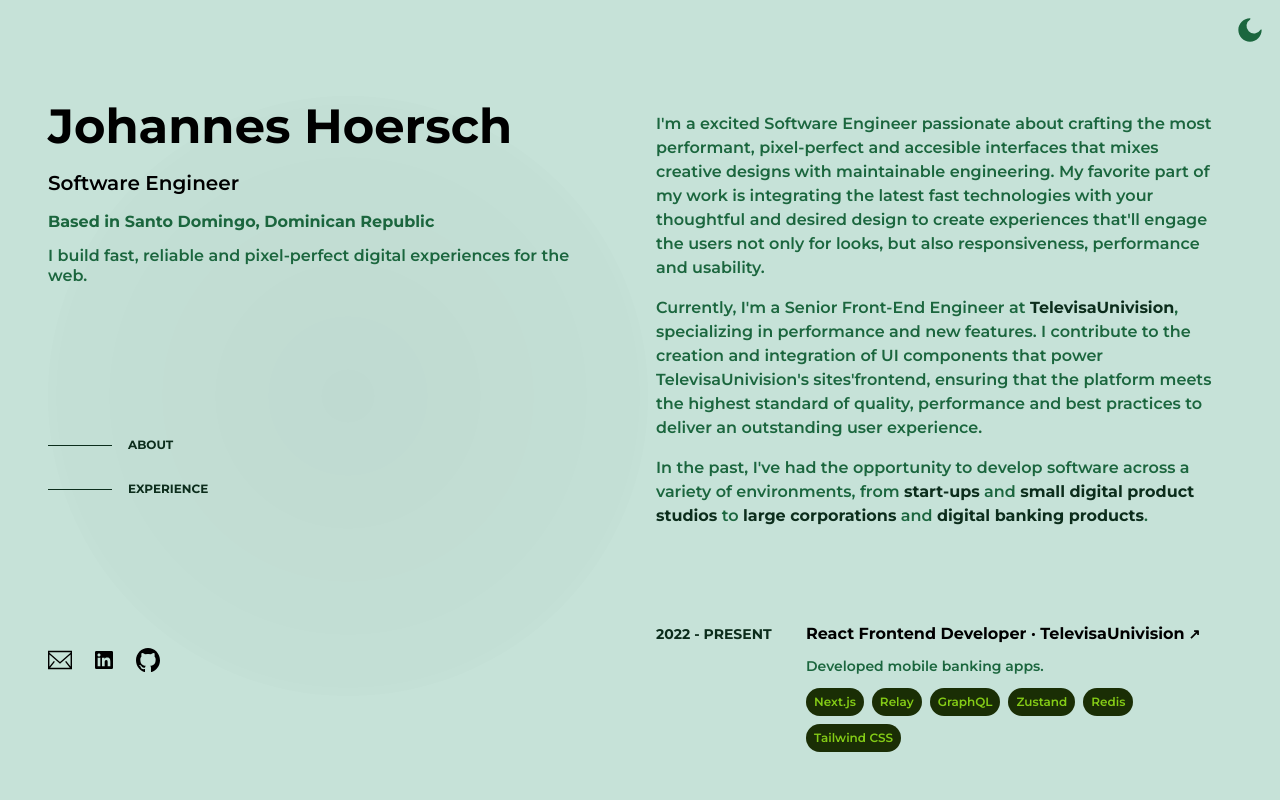
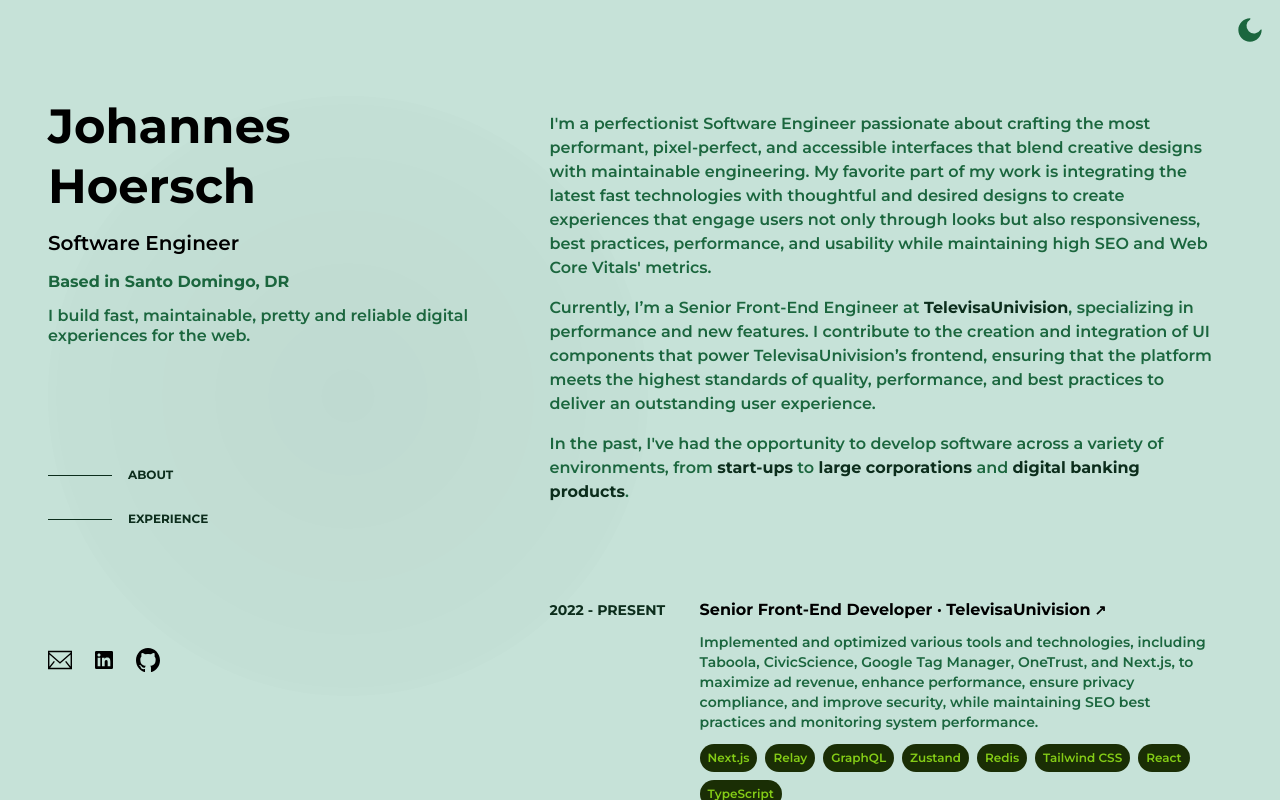
Before and after one commit to Johannsis/Portfolio, a Next.js app: page / in a window 1280 px wide. Built offline with nearby package versions, Linux system fonts and the light colour scheme.

Commit message:
fine details

```diff
--- a/src/app/page.tsx
+++ b/src/app/page.tsx
@@ -6,10 +6,10 @@ import Header from '@jh/components/organisms/Header';
 
 export default function Home(): React.ReactElement {
   return (
-    <div className="flex min-h-screen w-full min-w-min grow flex-col gap-6 bg-secondary-40 px-6 py-12 text-black antialiased transition ease-in-out dark:bg-primary-20 dark:text-secondary-100 md:gap-12 lg:px-12 lg:py-24">
+    <div className="flex min-h-screen w-full min-w-min grow flex-col gap-6 bg-secondary-40 px-6 py-12 text-black antialiased transition ease-in-out dark:bg-primary-30 dark:text-secondary-100 md:gap-12 lg:px-12 lg:py-24">
       <div className="z-10 flex min-h-full max-w-7xl flex-col gap-6 self-center lg:flex-row">
         <Header />
-        <main className="mx-auto my-0 flex w-full grow flex-col gap-16 py-0 lg:mr-0 lg:max-w-[50%]">
+        <main className="mx-auto my-0 flex w-full grow flex-col gap-16 py-0 lg:mr-0 lg:max-w-[calc(60%-0.75rem)]">
           <AboutWidget />
           <ExperienceWidget />
           <footer className="body-xs flex flex-col gap-2 font-semibold text-primary-100 dark:font-normal dark:text-secondary-50 lg:p-4">
--- a/src/components/atoms/SectionTitle/index.tsx
+++ b/src/components/atoms/SectionTitle/index.tsx
@@ -11,7 +11,7 @@ function SectionTitle({ title }: SectionTitleProps): React.ReactElement {
         'titles-lg sticky top-0 w-full py-6 font-extrabold uppercase tracking-wider text-primary-100 dark:font-bold dark:text-secondary-50 lg:hidden',
       )}
     >
-      <div className="absolute left-0 top-0 -z-10 -ml-8 h-full w-screen overflow-clip bg-secondary-40 opacity-90 transition-colors dark:bg-primary-20"></div>
+      <div className="absolute left-0 top-0 -z-10 -ml-8 h-full w-screen overflow-clip bg-secondary-40 opacity-90 transition-colors dark:bg-primary-30"></div>
       {title}
     </h2>
   );
--- a/src/components/molecules/HeaderNavItem/index.tsx
+++ b/src/components/molecules/HeaderNavItem/index.tsx
@@ -9,8 +9,7 @@ interface HeaderNavItemProps {
 }
 
 const observerOptions: IntersectionObserverInit = {
-  rootMargin: '10px 10px 10px 10px',
-  threshold: [0, 0.25, 0.5, 0.75, 1],
+  threshold: [0, 0.1, 0.2, 0.3, 0.4, 0.5, 0.6, 0.7, 0.8, 0.9, 1],
 };
 
 function HeaderNavItem({
@@ -27,7 +26,7 @@ function HeaderNavItem({
       (entries: IntersectionObserverEntry[]): void => {
         entries.forEach((entry): void => {
           const { bottom } = entry.boundingClientRect;
-          const isInterecting = bottom >= 0 && entry.intersectionRatio >= 0.6;
+          const isInterecting = bottom >= 0 && entry.intersectionRatio >= 0.2;
           if (!isInterecting) {
             setActive(false);
 
--- a/src/components/organisms/AboutWidget/index.tsx
+++ b/src/components/organisms/AboutWidget/index.tsx
@@ -6,33 +6,31 @@ function AboutWidget(): React.ReactElement {
     <Section ariaLabel="About me" className="lg:!p-4" id="about">
       <SectionTitle title="about" />
       <p className="body-md font-semibold leading-6 text-primary-100 dark:font-normal dark:text-secondary-50">
-        I&apos;m a excited Software Engineer passionate about crafting the most
-        performant, pixel-perfect and accesible interfaces that mixes creative
-        designs with maintainable engineering. My favorite part of my work is
-        integrating the latest fast technologies with your thoughtful and
-        desired design to create experiences that&apos;ll engage the users not
-        only for looks, but also responsiveness, performance and usability.
+        I&apos;m a perfectionist Software Engineer passionate about crafting the
+        most performant, pixel-perfect, and accessible interfaces that blend
+        creative designs with maintainable engineering. My favorite part of my
+        work is integrating the latest fast technologies with thoughtful and
+        desired designs to create experiences that engage users not only through
+        looks but also responsiveness, best practices, performance, and
+        usability while maintaining high SEO and Web Core Vitals&apos; metrics.
       </p>
       <p className="body-md font-semibold leading-6 text-primary-100 dark:font-normal dark:text-secondary-50">
-        Currently, I&apos;m a Senior Front-End Engineer at{' '}
+        Currently, I’m a Senior Front-End Engineer at
         <span className="font-bold text-primary-50 dark:font-semibold dark:text-secondary-100">
+          {' '}
           TelevisaUnivision
         </span>
         , specializing in performance and new features. I contribute to the
-        creation and integration of UI components that power
-        TelevisaUnivision&apos;s sites&apos;frontend, ensuring that the platform
-        meets the highest standard of quality, performance and best practices to
-        deliver an outstanding user experience.
+        creation and integration of UI components that power TelevisaUnivision’s
+        frontend, ensuring that the platform meets the highest standards of
+        quality, performance, and best practices to deliver an outstanding user
+        experience.
       </p>
       <p className="body-md font-semibold leading-6 text-primary-100 dark:font-normal dark:text-secondary-50">
         In the past, I&apos;ve had the opportunity to develop software across a
         variety of environments, from{' '}
         <span className="font-bold text-primary-50 dark:font-semibold dark:text-secondary-100">
           start-ups
-        </span>{' '}
-        and{' '}
-        <span className="font-bold text-primary-50 dark:font-semibold dark:text-secondary-100">
-          small digital product studios
         </span>{' '}
         to{' '}
         <span className="font-bold text-primary-50 dark:font-semibold dark:text-secondary-100">
--- a/src/components/organisms/Header/index.tsx
+++ b/src/components/organisms/Header/index.tsx
@@ -4,7 +4,7 @@ import { userData } from '@jh/data/user';
 
 function Header(): React.ReactElement {
   return (
-    <div className="mb-20 flex min-h-60 flex-col gap-5 lg:fixed lg:mb-0 lg:max-h-screen lg:min-h-[90vh] lg:max-w-[43%] lg:justify-between">
+    <div className="mb-20 flex min-h-60 flex-col gap-5 lg:fixed lg:mb-0 lg:max-h-screen lg:min-h-[90vh] lg:max-w-[33%] lg:justify-between 2xl:max-w-[calc(20%-0.75rem)]">
       <div className="flex w-full flex-col gap-3">
         <h1 className="lg:leading-12 titles-4xl font-bold leading-tight">
           {userData.name}
--- a/src/data/user.ts
+++ b/src/data/user.ts
@@ -5,18 +5,13 @@ interface SocialLinks {
 }
 
 export const userData = {
-  description: `I'm a excited Software Engineer passionate about crafting the most performant, pixel-perfect and accesible interfaces that mixes creative designs
-  with maintainable engineering. My favorite part of my work is integrating the latest fast technologies with your thoughtful and
-  desired design to create experiences that'll engage the users not only for looks, but also responsiveness, performance and usability.
-  \n Currently, I'm a Senior Front-End Engineer at TelevisaUnivision, specializing in performance and new features.
-  I contribute to the creation and integration of UI components that power TelevisaUnivision's sites'frontend, ensuring that the platform meets the highest
-  standard of quality, performance and best practices to deliver an outstanding user experience.`,
   experience: [
     {
       companyName: 'TelevisaUnivision',
-      description: 'Developed mobile banking apps.',
+      description:
+        'Implemented and optimized various tools and technologies, including Taboola, CivicScience, Google Tag Manager, OneTrust, and Next.js, to maximize ad revenue, enhance performance, ensure privacy compliance, and improve security, while maintaining SEO best practices and monitoring system performance.',
       period: '2022 - present',
-      position: 'React Frontend Developer',
+      position: 'Senior Front-End Developer',
       stack: [
         'Next.js',
         'Relay',
@@ -24,54 +19,66 @@ export const userData = {
         'Zustand',
         'Redis',
         'Tailwind CSS',
+        'React',
+        'TypeScript',
       ],
       url: 'https://corporate.televisaunivision.com/',
     },
     {
       companyName: 'Shutterstock',
       description:
-        "Optimized performance of the Jenkins'pipeline to reduce the duration of the workflow up to 80%.",
+        'Optimized source code for faster end-user experience, streamlined the CI/CD pipeline to reduce workflow time by up to 80%, and maintained source code, analytics, and tests.',
       period: '2022 - 2022',
-      position: 'Fullstack Engineer',
+      position: 'Full-Stack Engineer',
       stack: [
         'Node.js',
         'Next.js',
         'JavaScript',
         'React',
         'Storybook',
-        'HTML',
-        'CSS',
+        'HTML 5',
+        'CSS 3',
         'Cypress',
         'Contentful',
-        'Google Ads',
-        'Emotion',
         'Redux',
         'useContext',
         'Jenkins',
+        'Github Actions',
       ],
       url: 'https://www.shutterstock.com/',
     },
     {
+      companyName: 'BairesDev',
+      description:
+        'Achieved high customer satisfaction through high-quality code and professionalism, provided services to companies like Shutterstock and TelevisaUnivision, and led large-scale projects for major organizations.',
+      period: '2019 - PRESENT',
+      position: 'Software Engineer',
+      stack: ['Jira'],
+      url: 'https://www.bairesdev.com/',
+    },
+    {
       companyName: 'Tevolv',
-      description: 'Developed mobile banking apps.',
+      description:
+        'Developed mobile apps for banks using the MVC pattern, created Java microservices for T24 Transact, and performed comprehensive software maintenance, including updates, patches, and optimizations.',
       period: '2019 - 2022',
       position: 'Software Engineer',
       stack: [
         'Node.js',
         'Java',
         'JavaScript',
-        'Kony',
+        'Kony framework',
         'iOS',
         'Android',
         'Android Studio',
+        'T24 Backend',
       ],
       url: 'https://www.tevolv.com/',
     },
   ],
   job: 'Software Engineer',
-  location: 'Santo Domingo, Dominican Republic',
+  location: 'Santo Domingo, DR',
   motto:
-    'I build fast, reliable and pixel-perfect digital experiences for the web.',
+    'I build fast, maintainable, pretty and reliable digital experiences for the web.',
   name: 'Johannes Hoersch',
   projects: [],
   social: [
```
Also changed, not shown: src/styles/plugins/basePlugin.ts (+9 -9 lines).
